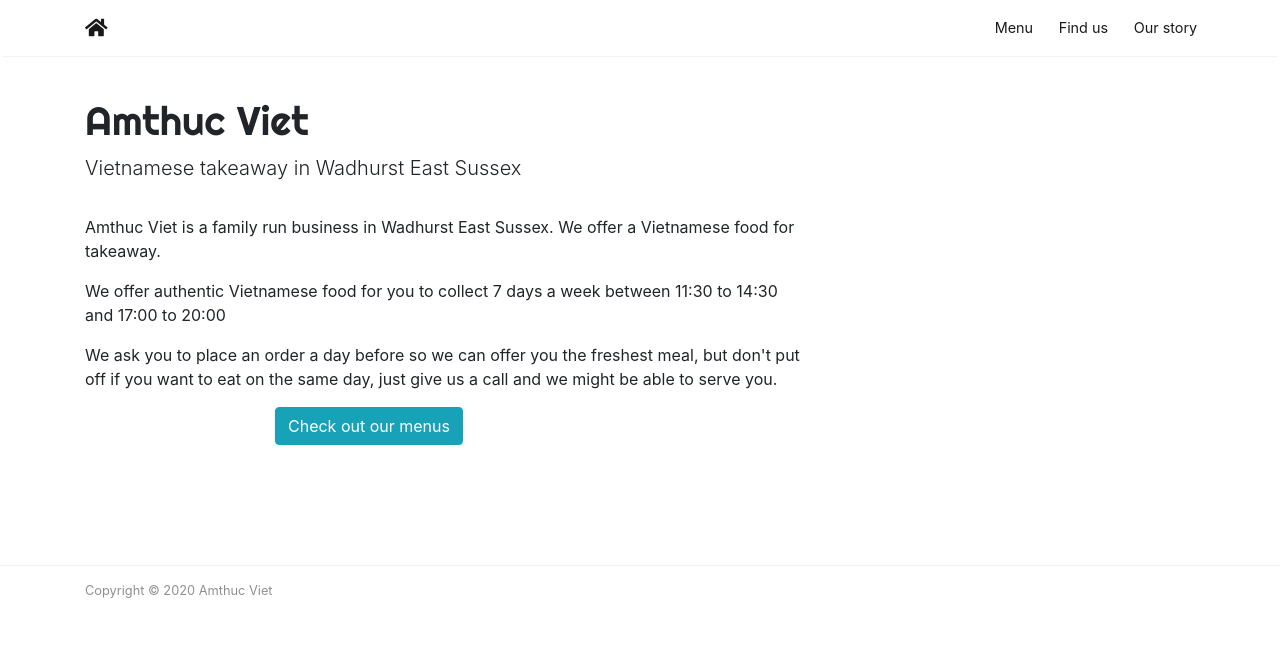
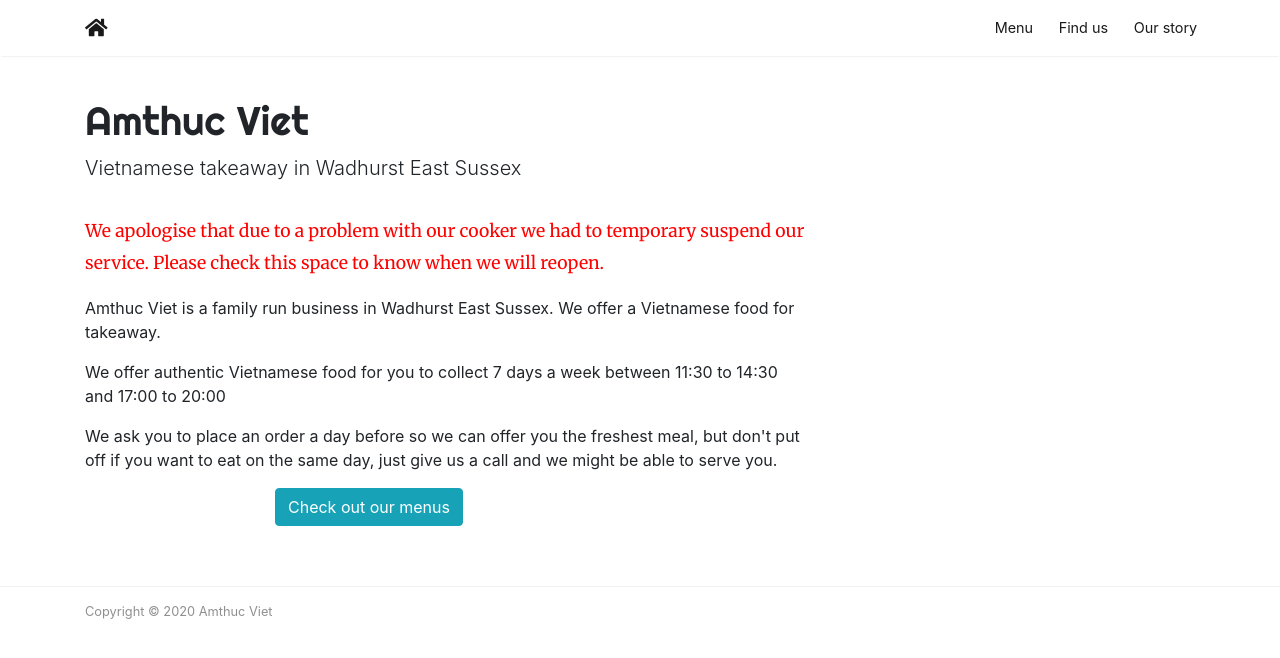
Before and after one commit to sela/amthuc-viet, a Jekyll site: the page built from index.html, in a window 1280 px wide. Shown: the top 658 px of the page. Built offline with Jekyll 4.4.1, drawn with Linux system fonts in a browser that asks for light colours; nearby versions of some CDN libraries; the list of posts is cut into pages by our own code; comment, search, counter and statistics services are not loaded; some of the changed lines change nothing that is shown.

Commit message:
temp notification

```diff
--- a/_layouts/default.html
+++ b/_layouts/default.html
@@ -30,7 +30,7 @@
     <script>
         $(document).ready(function() {
             if ($.cookie('modal_shown') == null) {
-                $.cookie('modal_shown', 'yes', { expires: 7, path: '/' });
+                $.cookie('modal_shown', 'yes', { expires: 28, path: '/' });
                 $('#amthucModal').modal('show');
             }
         });
--- a/index.html
+++ b/index.html
@@ -13,6 +13,7 @@ title: Home
 
     <div class="row">
         <div class="col-md-8 pr-4">
+            <p class="article-post" style="color: red">We apologise that due to a problem with our cooker we had to temporary suspend our service. Please check this space to know when we will reopen.</p>
             <p>Amthuc Viet is a family run business in Wadhurst East Sussex. We offer a Vietnamese food for takeaway.</p>
             <p>We offer authentic Vietnamese food for you to collect 7 days a week between 11:30 to 14:30 and 17:00 to 20:00</p>
             <p>We ask you to place an order a day before so we can offer you the freshest meal, but don't put off if you want to eat
```
